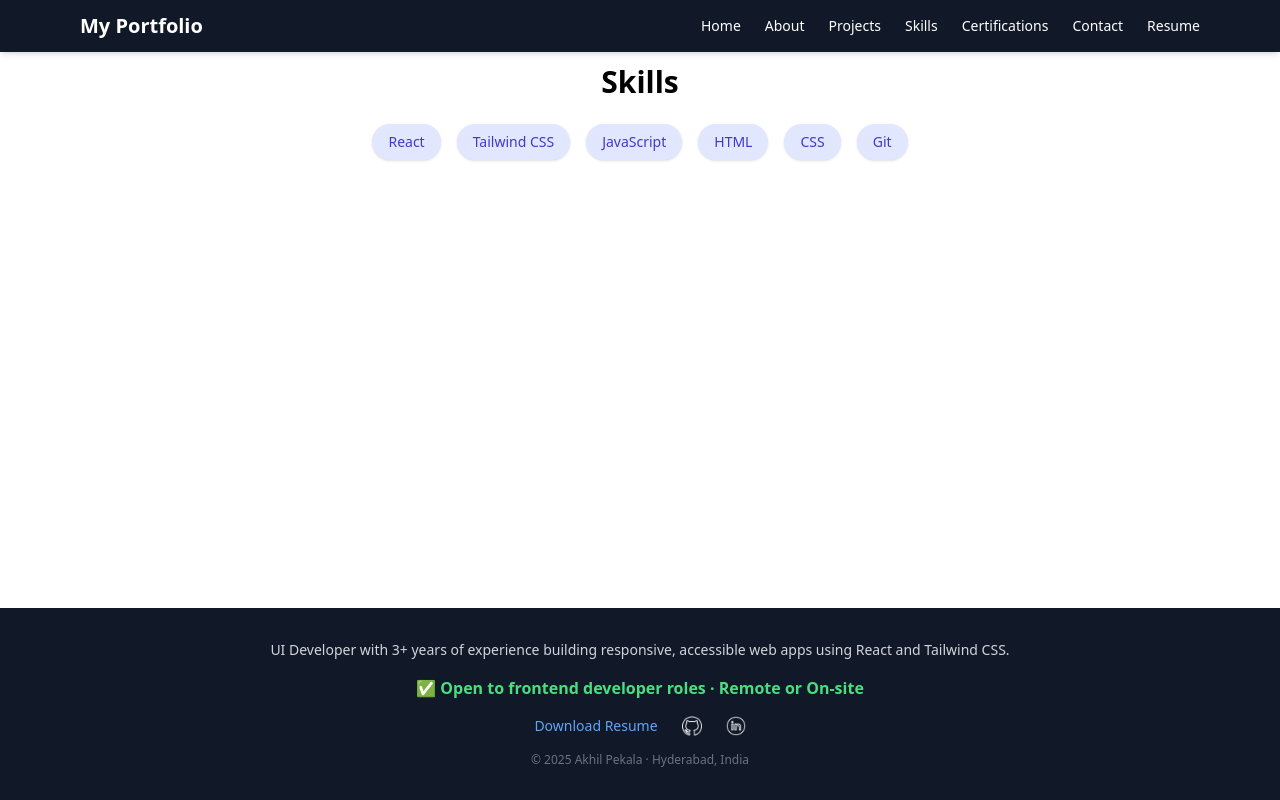
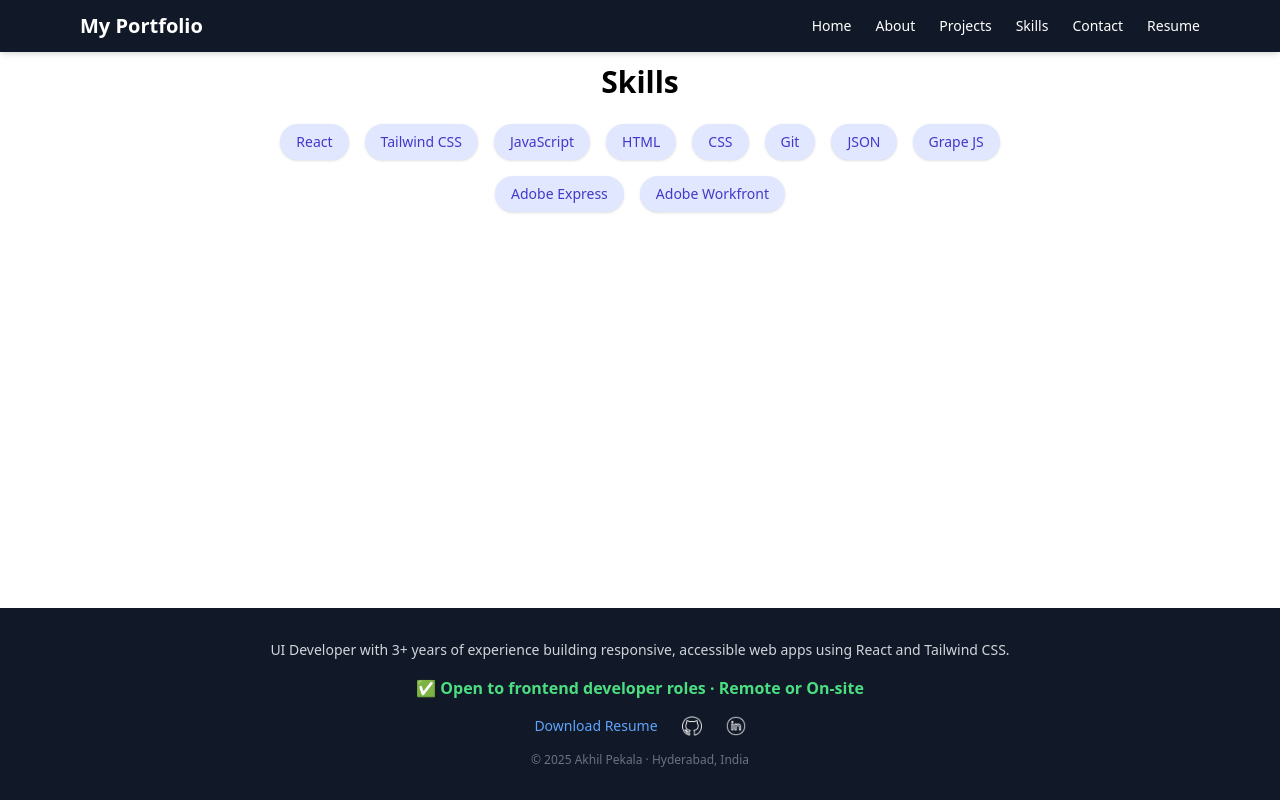
Before and after one commit to Akhil-Ak-04/portfolio-website, a React (Create React App) app: page /skills in a window 1280 px wide. Built offline with nearby package versions, Linux system fonts and the light colour scheme.

Commit message:
adjusted header and fixed form data flow

```diff
--- a/src/App.js
+++ b/src/App.js
@@ -10,7 +10,7 @@ import About from './components/About';
 import Projects from './components/Projects';
 import Skills from './components/Skills';
 import Contact from './components/Contact';
-import Certifications from './components/Certifications';
+// import Certifications from './components/Certifications';
 
 function App() {
   return (
@@ -26,7 +26,7 @@ function App() {
             <Route path="/projects" element={<Projects />} />
             <Route path="/skills" element={<Skills />} />
             <Route path="/contact" element={<Contact />} />
-            <Route path="/Certifications" element={<Certifications />} />
+            {/* <Route path="/Certifications" element={<Certifications />} /> */}
             <Route path="/Home" element={<Home />} />
           </Routes>
         </main>
--- a/src/components/Contact.js
+++ b/src/components/Contact.js
@@ -10,10 +10,10 @@ export default function Contact() {
     </Helmet>
     <section className="max-w-xl mx-auto py-16 px-4">
       <h2 className="text-3xl font-bold mb-4 text-center">Contact</h2>
-      <form action="https://formspree.io/f/your-form-id" method="POST" className="space-y-4">
+      <form action="https://formspree.io/f/xqablkeq" method="POST" className="space-y-4">
         <input type="text" name="name" placeholder="Your Name" required className="w-full p-2 border rounded" />
         <input type="email" name="_replyto" placeholder="Your Email" required className="w-full p-2 border rounded" />
-        <textarea name="message" rows="5" placeholder="Your Message" required className="w-full p-2 border rounded"></textarea>
+        <textarea name="message" rows="5" placeholder="Please write about your company" required className="w-full p-2 border rounded"></textarea>
         <button type="submit" className="bg-indigo-600 text-white px-4 py-2 rounded hover:bg-indigo-700">Send</button>
       </form>
     </section>
--- a/src/components/Footer.js
+++ b/src/components/Footer.js
@@ -14,7 +14,7 @@ export default function Footer() {
     </p>
 
     <div className="flex space-x-6">
-      <a href="/resume.docx" className="text-blue-400 hover:underline text-sm" target="_blank" rel="noopener noreferrer">
+      <a href="/Akhil_Pekala_Resume.docx" className="text-blue-400 hover:underline text-sm" target="_blank" rel="noopener noreferrer">
         Download Resume
       </a>
       <a href="https://github.com/Akhil-Ak-04" target="_blank" rel="noreferrer">
--- a/src/components/Header.js
+++ b/src/components/Header.js
@@ -25,9 +25,9 @@ export default function Header() {
           <li><Link to="/about">About</Link></li>
           <li><Link to="/projects">Projects</Link></li>
           <li><Link to="/skills">Skills</Link></li>
-          <li><Link to="/Certifications">Certifications</Link></li>
+          {/* <li><Link to="/Certifications">Certifications</Link></li> */}
           <li><Link to="/contact">Contact</Link></li>
-          <li><a href="/resume.docx" target="_blank" rel="noreferrer">Resume</a></li>
+          <li><a href="/Akhil_Pekala_Resume.docx" target="_blank" rel="noreferrer">Resume</a></li>
         </ul>
       </nav>
 
@@ -38,7 +38,7 @@ export default function Header() {
           <li><Link to="/about" onClick={() => setIsOpen(false)}>About</Link></li>
           <li><Link to="/projects" onClick={() => setIsOpen(false)}>Projects</Link></li>
           <li><Link to="/skills" onClick={() => setIsOpen(false)}>Skills</Link></li>
-          <li><Link to="/Certifications" onClick={() => setIsOpen(false)}>Certifications</Link></li>
+          {/* <li><Link to="/Certifications" onClick={() => setIsOpen(false)}>Certifications</Link></li> */}
           <li><Link to="/contact" onClick={() => setIsOpen(false)}>Contact</Link></li>
           <li><a href="/resume.docx" target="_blank" rel="noopener noreferrer" onClick={() => setIsOpen(false)}>Resume</a></li>
         </ul>
--- a/src/components/Projects.js
+++ b/src/components/Projects.js
@@ -12,9 +12,10 @@ export default function Projects() {
       <h2 className="text-3xl font-bold mb-8 text-center">Projects</h2>
       <div className="grid gap-8 sm:grid-cols-2 lg:grid-cols-3">
         {/* Project 1 */}
-        <div className="bg-white shadow-lg rounded p-6">
+        <div className="bg-gradient-to-b from-blue-100 to-white shadow-lg rounded p-6 text-center">
           <h3 className="text-xl font-semibold mb-2">Weather App</h3>
           <p className="text-gray-600">A responsive Weather App built with React and Tailwind CSS, fetching real-time data from the OpenWeatherMap API.</p>
+          <a href='https://weather-app-akhil-react.vercel.app/' target='_new'><button type="button" class="mt-4 text-white bg-blue-700 hover:bg-blue-800 focus:outline-none font-medium rounded-full text-sm px-5 py-2.5 text-center me-2 mb-2">Click Here</button></a>
         </div>
       </div>
     </section>
--- a/src/components/Skills.js
+++ b/src/components/Skills.js
@@ -1,7 +1,7 @@
 import React from 'react';
 import { Helmet } from 'react-helmet-async';
 
-const skills = ['React', 'Tailwind CSS', 'JavaScript', 'HTML', 'CSS', 'Git'];
+const skills = ['React', 'Tailwind CSS', 'JavaScript', 'HTML', 'CSS', 'Git', 'JSON', 'Grape JS', 'Adobe Express', 'Adobe Workfront'];
 
 export default function Skills() {
   return (
@@ -12,7 +12,7 @@ export default function Skills() {
     </Helmet>
     <section className="max-w-4xl mx-auto py-16 px-4 text-center">
       <h2 className="text-3xl font-bold mb-6">Skills</h2>
-      <div className="flex flex-wrap justify-center gap-4">
+      <div className="flex flex-wrap justify-center gap-4 px-10">
         {skills.map((skill, idx) => (
           <span key={idx} className="bg-indigo-100 text-indigo-700 px-4 py-2 rounded-full shadow text-sm font-medium">
             {skill}
```
Also changed, not shown: 2 other files (tests, documents, lock files or other folders).
